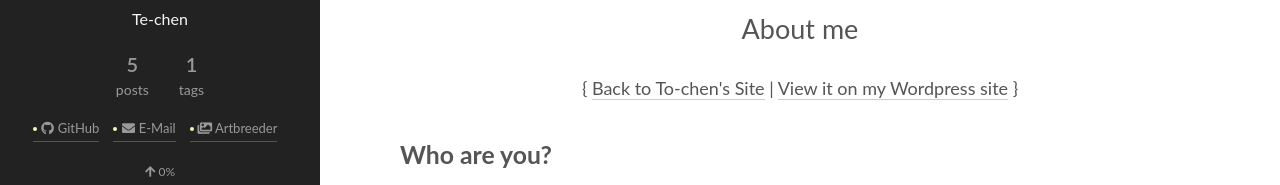
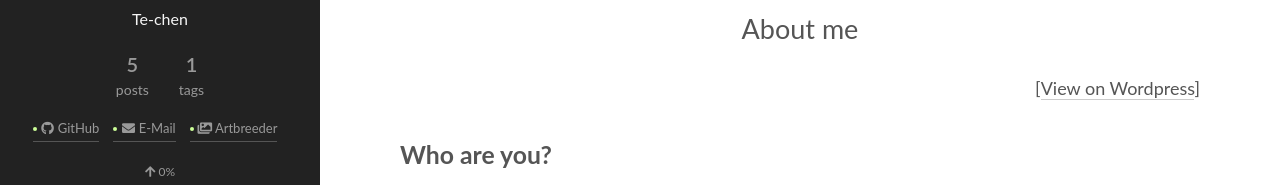
Before and after one commit to Te-chen/blog, a plain HTML site: page about/index.html in a window 1280 px wide. Both pictures are taken after a click on the item "Overview". Shown: the part 152-337 px from the top of the page. Drawn offline with nearby package versions, Linux system fonts and the light colour scheme; no server answers.

Commit message:
Site updated: 2023-04-30 08:10:47

```diff
--- a/about/index.html
+++ b/about/index.html
@@ -23,16 +23,16 @@
     var NexT = window.NexT || {};
     var CONFIG = {"hostname":"te-chen.github.io","root":"/blog/","images":"/blog/images","scheme":"Mist","version":"8.2.1","exturl":false,"sidebar":{"position":"left","display":"post","padding":18,"offset":12},"copycode":false,"bookmark":{"enable":false,"color":"#222","save":"auto"},"fancybox":false,"mediumzoom":false,"lazyload":false,"pangu":false,"comments":{"style":"tabs","active":null,"storage":true,"lazyload":false,"nav":null},"motion":{"enable":true,"async":false,"transition":{"post_block":"fadeIn","post_header":"fadeInDown","post_body":"fadeInDown","coll_header":"fadeInLeft","sidebar":"fadeInUp"}},"prism":false,"i18n":{"placeholder":"Searching...","empty":"We didn't find any results for the search: ${query}","hits_time":"${hits} results found in ${time} ms","hits":"${hits} results found"},"path":"/blog/search.xml","localsearch":{"enable":true,"trigger":"auto","top_n_per_article":1,"unescape":false,"preload":false}};
   </script>
-<meta name="description" content="{ Back to To-chen&#39;s Site | View it on my Wordpress site }  Who are you?I’m studying English.I can use Chinese  Why blogging?I’m keen to find a place to write and share something.If I get the chance to">
+<meta name="description" content="[View on Wordpress]  Who are you?I’m studying English.I can use Chinese  Why blogging?I’m keen to find a place to write and share something.If I get the chance to try out interesting apps, I’ll push m">
 <meta property="og:type" content="website">
 <meta property="og:title" content="About me">
 <meta property="og:url" content="https://te-chen.github.io/blog/about/index.html">
 <meta property="og:site_name" content="Te-chen&#39;s Blog">
-<meta property="og:description" content="{ Back to To-chen&#39;s Site | View it on my Wordpress site }  Who are you?I’m studying English.I can use Chinese  Why blogging?I’m keen to find a place to write and share something.If I get the chance to">
+<meta property="og:description" content="[View on Wordpress]  Who are you?I’m studying English.I can use Chinese  Why blogging?I’m keen to find a place to write and share something.If I get the chance to try out interesting apps, I’ll push m">
 <meta property="og:locale" content="en_US">
 <meta property="og:image" content="https://cdn.jsdelivr.net/gh/Te-chen/figurebed01/20210309231347.PNG">
 <meta property="article:published_time" content="2021-03-10T00:38:48.000Z">
-<meta property="article:modified_time" content="2023-04-30T11:51:30.304Z">
+<meta property="article:modified_time" content="2023-04-30T12:09:42.513Z">
 <meta property="article:author" content="Te-chen">
 <meta name="twitter:card" content="summary">
 <meta name="twitter:image" content="https://cdn.jsdelivr.net/gh/Te-chen/figurebed01/20210309231347.PNG">
@@ -272,12 +272,13 @@
 
 
       <div class="post-body">
-          <p><center>{ <a href=https://te-chen.github.io/>Back to To-chen's Site</a> | <a href=https://chiangtechen.wordpress.com/about/>View it on my Wordpress site</a> }</center></p>
+          <p align="right">[<a href=https://chiangtechen.wordpress.com/about/>View on Wordpress</a>]</p>
 
 <h2 id="Who-are-you"><a href="#Who-are-you" class="headerlink" title="Who are you?"></a>Who are you?</h2><p>I’m studying English.<br>I can use Chinese</p>
 <p><img src="https://cdn.jsdelivr.net/gh/Te-chen/figurebed01/20210309231347.PNG"></p>
 <h2 id="Why-blogging"><a href="#Why-blogging" class="headerlink" title="Why blogging?"></a>Why blogging?</h2><p>I’m keen to find a place to write and share something.<br>If I get the chance to try out interesting apps, I’ll push my experiences onto my website.<br>There are many different types of personal blogs out there now and for me they are all textbooks for me to learn from.</p>
 <h2 id="How-do-I-create-a-website"><a href="#How-do-I-create-a-website" class="headerlink" title="How do I create a website?"></a>How do I create a website?</h2><p>This website was created using WordPress.<br>I plan to push most of my posts on my phone using the WordPress app, but I prefer to write in Hexo because it’s easier :-)</p>
+<p><a href="https://te-chen.github.io/">&lt;— Back to To-chen’s Site</a></p>
 
       </div>
 
--- a/css/main.css
+++ b/css/main.css
@@ -2792,7 +2792,7 @@ hr {
   vertical-align: middle;
 }
 .links-of-author a::before {
-  background: #f9f5ad;
+  background: #ccff98;
   display: inline-block;
   margin-right: 3px;
   transform: translateY(-2px);
```
